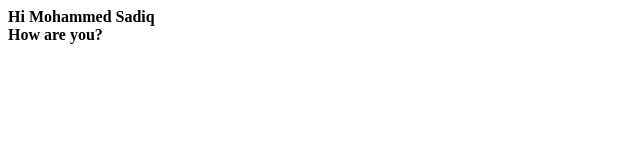
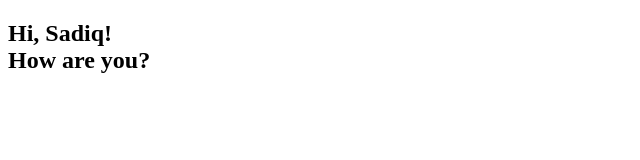
Before and after one commit to MohammedSadiq45/MohammedSadiq45, a plain HTML site: page index.html in a window 1280 px wide. Shown: the whole page, without its empty margins (0-640 px from the left). Drawn offline with Linux system fonts and the light colour scheme.

Commit message:
First commit

```diff
--- a/index.html
+++ b/index.html
@@ -4,9 +4,9 @@
     <meta charset="UTF-8">
     <meta http-equiv="X-UA-Compatible" content="IE=edge">
     <meta name="viewport" content="width=device-width, initial-scale=1.0">
-    <title>Mohammed Sadiq</title>
+    <title>sadiq4518</title>
 </head>
 <body>
-    <b>Hi Mohammed Sadiq <br/> How are you?</b>
+    <h2> Hi, Sadiq! <br/> How are you? </h2>
 </body>
 </html>
```
